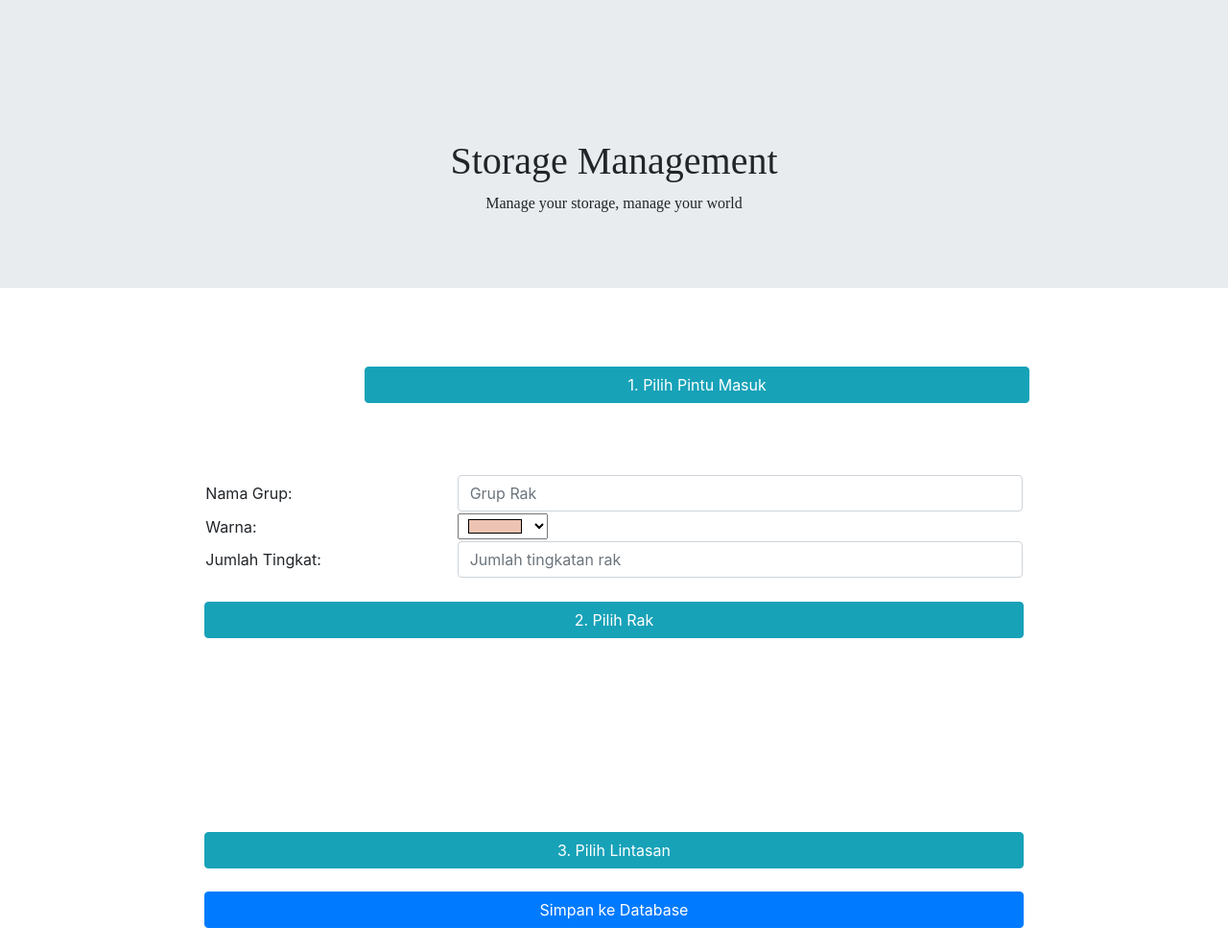
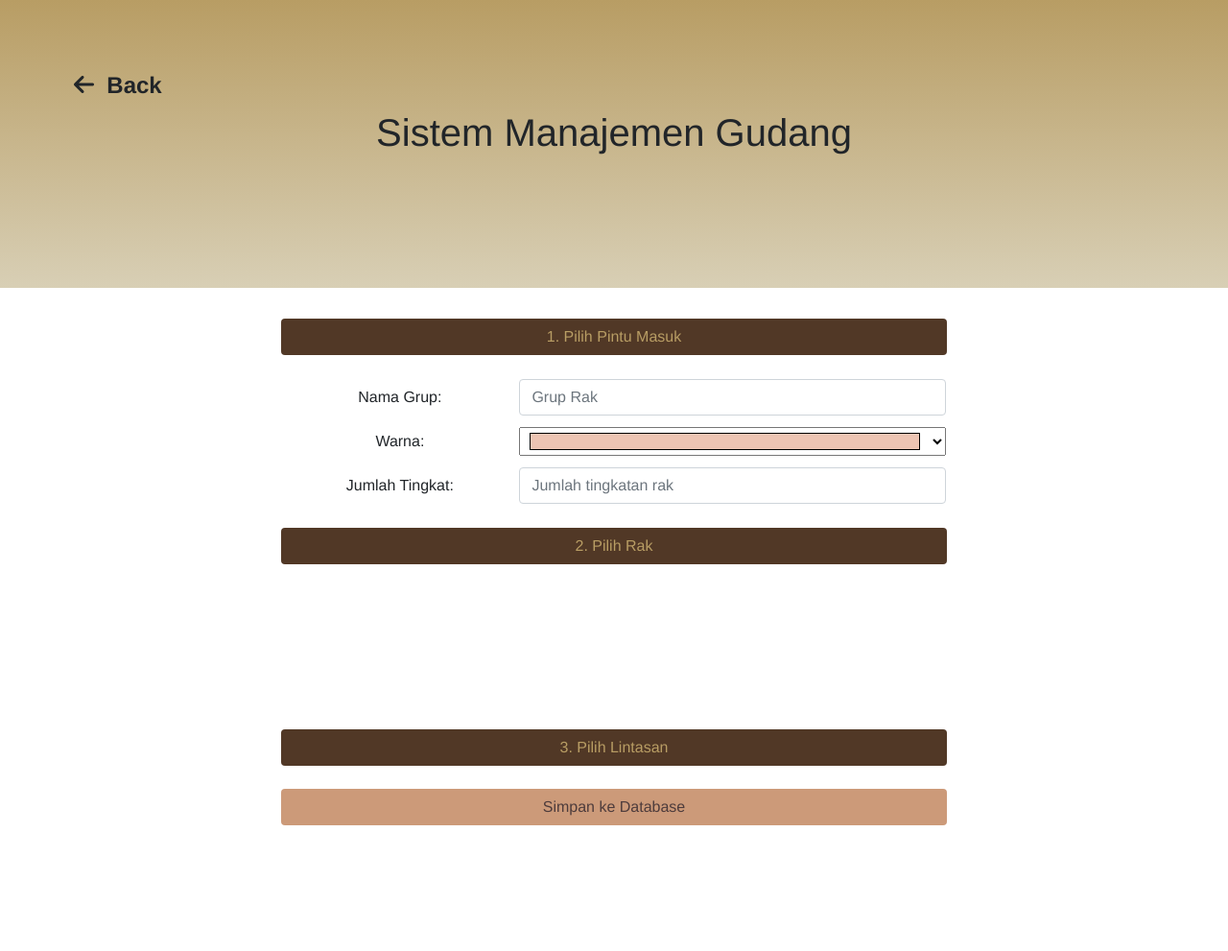
Before and after one commit to Crucios/Gudang, a PHP site: page /EditGudang.php?id=1 in a window 1280 px wide. Shown: the whole page at 96% size. After the commit the page ends 860 px from the top, so only its background shows below. Run offline with PHP 8.4, Linux system fonts and the light colour scheme; a user stored in the database is signed in; data comes from the database, SQL or seed files in the repository; data that the repository does not hold is empty; some libraries are stand-ins or nearby versions.

Commit message:
UI
Mayoritas sudah semua

```diff
--- a/Gudang/EditGudang.php
+++ b/Gudang/EditGudang.php
@@ -6,24 +6,24 @@
 ?>
 <!DOCTYPE html>
 <head>
+    <script src='https://kit.fontawesome.com/a076d05399.js'></script>
     <link rel="stylesheet" href="https://stackpath.bootstrapcdn.com/bootstrap/4.4.1/css/bootstrap.min.css"
     integrity="sha384-Vkoo8x4CGsO3+Hhxv8T/Q5PaXtkKtu6ug5TOeNV6gBiFeWPGFN9MuhOf23Q9Ifjh" crossorigin="anonymous">
 </head>
 <link rel="stylesheet" href="css/EditGudang.css">
 <body>
     <!-- jumbotron-->
-    <div class="jumbotron jumbotron-fluid" id="jumbotron" style="height: 300px; background-image: background-position: center; background-size: cover;">
-        <div class="container">
-            <h1 class="text1" style="text-align: center; font-family: NunitoBold;" onclick="home()">Storage Management</h1>
-            <p class="text2" style="text-align: center; font-family: fontCode;">Manage your storage, manage your world</p>
+    <div class="jumbotron jumbotron-fluid" id="jumbotron" style="padding:0;height: 300px; background: linear-gradient(0deg, rgba(216,207,181,1) 0%, rgba(184,157,100,1) 100%);">
+        <a class="btn btn-back" id="back" style="margin:5% 0 0 5%;"><i class='fas fa-arrow-left' style='font-size:24px; '></i><b style="font-size:24px"> &nbsp;Back</b></a>
+            <div class="container">
+                <h1 class="text1" style="text-align: center;" onclick="home()">Sistem Manajemen Gudang</h1>
+            </div>
         </div>
-    </div>
 
     <!-- isi data rak -->
-    <table class="col-sm-8 offset-2" style="">
 
     <div class="container">
-        <button class="btn btn-info col-sm-8 offset-2"  id="btn_pilihpintu">1. Pilih Pintu Masuk</button><br><br>
+        <button class="btn col-sm-8 offset-2"  id="btn_pilihpintu">1. Pilih Pintu Masuk</button><br><br>
         <table class="col-sm-8 offset-2" style="">
 
             <tr>
@@ -41,8 +41,8 @@
         </table>
         <br>
 
-        <button class="btn btn-info col-sm-8 offset-2"  id="btn_pilihrak">2. Pilih Rak</button><br><br>
-        <button class="btn btn-info col-sm-8 offset-2" id="btn_tambahrak" style="display:none;">Simpan</button>
+        <button class="btn col-sm-8 offset-2"  id="btn_pilihrak">2. Pilih Rak</button><br><br>
+        <button class="btn col-sm-8 offset-2" id="btn_tambahrak" style="display:none;margin:0">Simpan</button>
     </div>
     <datalist id="color_list">
         <option>#cb997e</option>
@@ -60,9 +60,10 @@
     <div class="container" id="listGrupRak">
 
     </div>
-
-    <button class="btn btn-info col-sm-8 offset-2" id="btn_pilihlintasan">3. Pilih Lintasan</button><br><br>
-    <button class="btn btn-primary col-sm-8 offset-2" id="btn_save">Simpan ke Database</button><br><br>
+    <div class="container">
+    <button class="btn col-sm-8 offset-2" id="btn_pilihlintasan">3. Pilih Lintasan</button><br><br>
+    <button class="btn col-sm-8 offset-2" id="btn_save">Simpan ke Database</button><br><br>
+    </div>
     <script src="https://ajax.googleapis.com/ajax/libs/jquery/3.5.1/jquery.min.js"></script>
     <script type="text/javascript" href="js/EditGudang.js">
         var temp_data_grup_rak=[];
@@ -86,6 +87,9 @@
             refreshGrid();
             getListGrupRak();
 
+            $("#back").click(function(){
+                window.location.href="../home/homePage.php";
+            });
             $("#addPage").click(function(){
                 window.location.href="../php/AddGudang.php";
             });
@@ -652,8 +656,8 @@
         for (var i = 0; i < temp_data_grup_rak.length; i++) {
             if(temp_data_grup_rak[i].nama_grup.toLowerCase() != "pintu" && temp_data_grup_rak[i].nama_grup.toLowerCase() != "lintasan"){
                 var name = temp_data_grup_rak[i].nama_grup;
-                markup += '<div class="row">' +
-                '<p class="col-sm-4">' + name + '</p>' +
+                markup += '<div class="row">' + '<div class="col-sm-2"></div>' +
+                '<p class="col-sm-2">' + name + '</p>' +
                 '<button class="btn btn-info col-sm-2 select_grup" onClick="selectGrup(\'' + name + '\')">Select</button> &nbsp;&nbsp;&nbsp;' +
                 '<button class="btn btn-info col-sm-2 delete_grup" onClick="deleteGrup(\'' + name + '\')">Delete</button>' +
                 '</div> <br>';
--- a/Gudang/css/EditGudang.css
+++ b/Gudang/css/EditGudang.css
@@ -1,6 +1,10 @@
+body{
+    font-family:'Helvetica', 'Arial', sans-serif;
+}
+
 .container{
-    margin-top:30px;
-    padding: 50px 50px 50px;
+    margin: 0 auto;
+    padding: 0 50px;
     text-align: center;
 }
 
@@ -10,8 +14,45 @@
 }
 
 #box{
-    margin: auto;
+    margin: 50px auto 50px auto;
     padding: 0 50px;
     max-height: 600px;
     overflow: auto;
 }
+.btn{
+    background-color: #513826;
+    color: #b89d64;
+    outline: none;
+}
+.btn:hover,.btn:active{
+    background-color: #b89d64;
+    color: #513826;
+}
+#btn_save{
+    background-color: #cc9a79;
+    color: #4e3c3c;
+
+}
+#btn_save:hover{
+    background-color: #ffc39a;
+    color: #000000;
+}
+.btn-back,.btn-back:active,.btn-back:hover{
+    background-color: rgba(0, 0, 0, 0);
+}
+.btn:disabled{
+    background-color: #000000;
+    color: #ffc39a;
+}
+#btn_tambahrak:hover,#btn_tambahrak:active{
+    background-color: #b89d64;
+    color: #513826;
+}
+#color{
+    width: 100%;
+    margin: 10px 0;
+    height: 30px;
+}
+#btn_pilihrak,#btn_pilihpintu,#btn_pilihlintasan,#btn_save{
+margin-left: 0;
+}
--- a/Home/sql/search_db.php
+++ b/Home/sql/search_db.php
@@ -38,5 +38,4 @@
             }
         }
     }
-
 ?>
--- a/home/sql/search_db.php
+++ b/home/sql/search_db.php
@@ -38,5 +38,4 @@
             }
         }
     }
-
 ?>
--- a/landingPage.php
+++ b/landingPage.php
@@ -1,6 +1,5 @@
 <!DOCTYPE html>
     <head>
-        <script type="text/javascript" src="http://livejs.com/live.js"></script>
         <link rel="stylesheet" href="https://stackpath.bootstrapcdn.com/bootstrap/4.4.1/css/bootstrap.min.css" integrity="sha384-Vkoo8x4CGsO3+Hhxv8T/Q5PaXtkKtu6ug5TOeNV6gBiFeWPGFN9MuhOf23Q9Ifjh" crossorigin="anonymous">
         <link rel="stylesheet" href="landing.css">
     </head>
```
Also changed, not shown: Gudang/AddBarang.php (+15 -11 lines), Gudang/AddGudang.php (+4 -4 lines), Gudang/ViewGudang.php (+13 -7 lines), Gudang/css/AddGudang.css (+7 -2 lines), Gudang/css/addBarang.css (added, +27 -0 lines), Gudang/css/viewGudang.css (added, +21 -0 lines), home/homePage.php (+16 -13 lines), home/style.css (+18 -9 lines).
